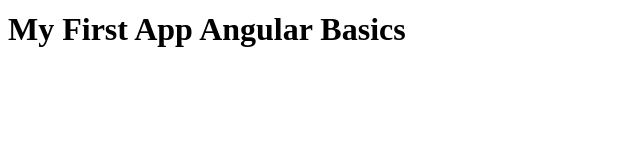
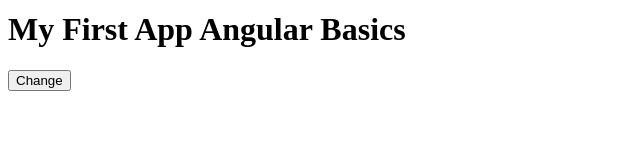
Before and after one commit to santoshsanju/angular, an Angular app in the folder angular-app/: page / in a window 1280 px wide. Shown: the part 127-287 px from the top of the page, without its empty margins (0-640 px from the left). Built offline with nearby package versions, Linux system fonts and the light colour scheme.

Commit message:
event binding

```diff
--- a/angular-app/src/app/header/header.component.html
+++ b/angular-app/src/app/header/header.component.html
@@ -7,3 +7,6 @@
 
 <!-- getters -->
 <h1>{{extraTitle}}</h1>
+
+<!-- Event binding -->
+<button (click)="changeTitle()">Change</button>
--- a/angular-app/src/app/header/header.component.ts
+++ b/angular-app/src/app/header/header.component.ts
@@ -14,4 +14,8 @@ export class HeaderComponent {
   get extraTitle() {
     return this.title + " Angular Basics";
   }
+
+  changeTitle() {
+    this.title = "~~Angular~~";
+  }
 }
```
